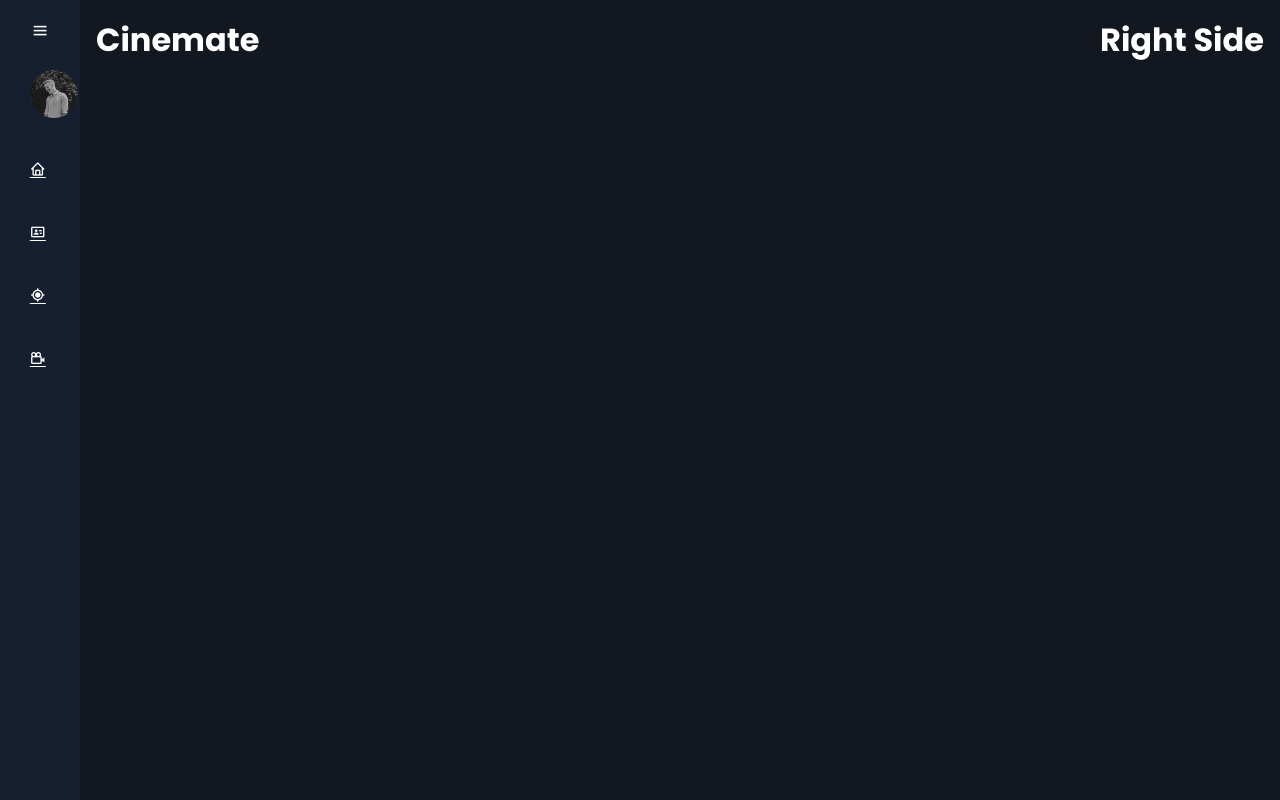
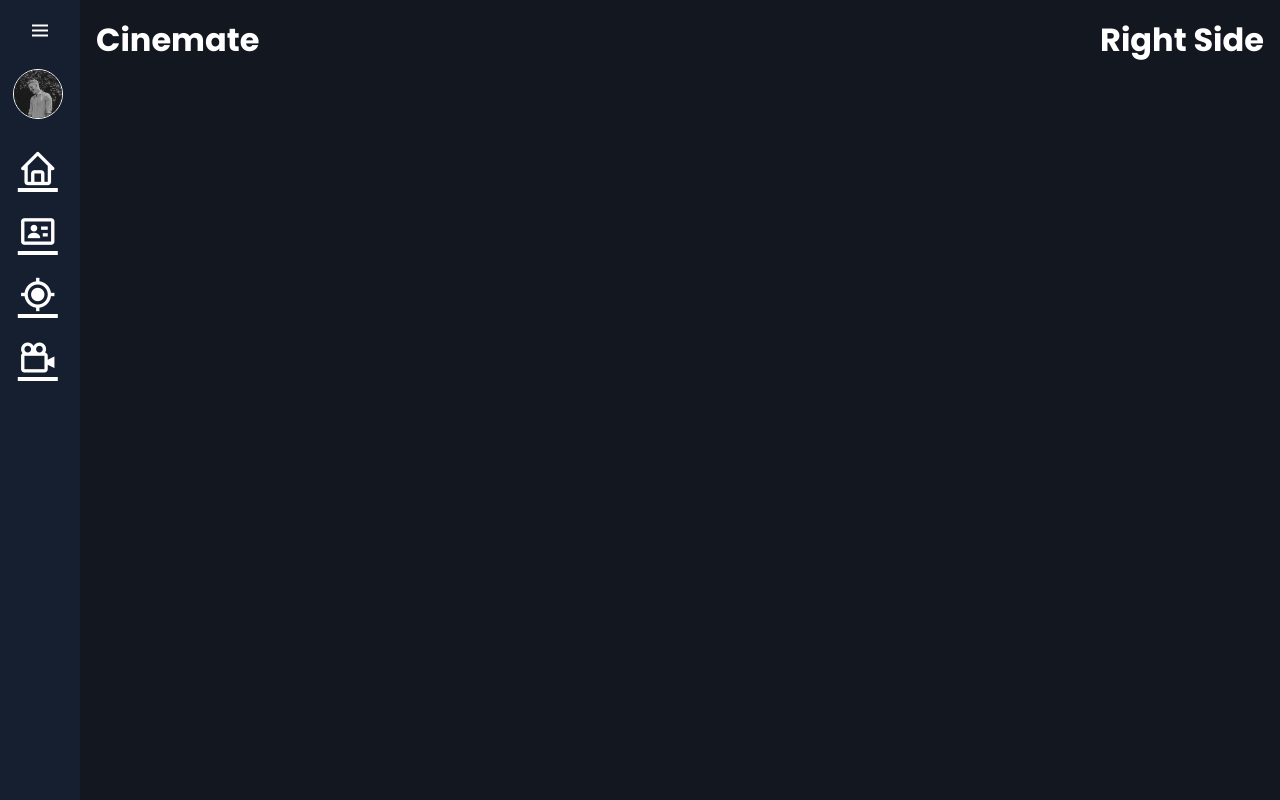
Before and after one commit to jakobupton/cinemate, a PHP site: page / in a window 1280 px wide. Run offline with PHP 8.4, Linux system fonts and the light colour scheme.

Commit message:
Small fixes like centering

```diff
--- a/index.php
+++ b/index.php
@@ -1,15 +1,17 @@
-<!DOCTYPE html>
+<!doctype html>
 <html lang="en">
+
 <head>
-        <meta charset="UTF-8">
-        <meta name="viewport" content="width=device-width, initial-scale=1.0">
+    <meta charset="UTF-8" />
+    <meta name="viewport" content="width=device-width, initial-scale=1.0" />
     <title>Cinemate</title>
-        <link rel="stylesheet" href="styles/main.css">
-        <link href='https://unpkg.com/boxicons@2.1.4/css/boxicons.min.css' rel='stylesheet'>
-        <link rel="preconnect" href="https://fonts.googleapis.com">
-        <link rel="preconnect" href="https://fonts.gstatic.com" crossorigin>
-        <link href="https://fonts.googleapis.com/css2?family=Poppins:ital,wght@0,100;0,200;0,300;0,400;0,500;0,600;0,700;0,800;0,900;1,100;1,200;1,300;1,400;1,500;1,600;1,700;1,800;1,900&display=swap" rel="stylesheet">
+    <link rel="stylesheet" href="styles/main.css" />
+    <link href="https://unpkg.com/boxicons@2.1.4/css/boxicons.min.css" rel="stylesheet" />
+    <link rel="preconnect" href="https://fonts.googleapis.com" />
+    <link rel="preconnect" href="https://fonts.gstatic.com" crossorigin />
+    <link href="https://fonts.googleapis.com/css2?family=Poppins:ital,wght@0,100;0,200;0,300;0,400;0,500;0,600;0,700;0,800;0,900;1,100;1,200;1,300;1,400;1,500;1,600;1,700;1,800;1,900&display=swap" rel="stylesheet" />
 </head>
+
 <body>
     <div class="sidebar">
         <div class="top">
@@ -20,40 +22,42 @@
             <i class="bx bx-menu" id="btn"></i>
         </div>
         <div class="user">
-                <img src="img/me.png" alt="me" class="user-img">
+            <img src="img/me.png" alt="me" class="user-img" />
             <div>
-                    <p class="bold">Jakob U.</p>
-                    <p>Admin</p>
+                <p class="bold"><?php //echo name;
+                                ?>Jakob Upton</p>
+                <p><?php //echo Role; <
+                    ?>Admin</p>
             </div>
         </div>
         <ul>
             <li>
                 <a href="#">
+                    <!-- Ref to Home -->
                     <i class="bx bx-home"></i>
                     <span class="nav-item">Home</span>
                 </a>
-                    <span class="tooltip">Home</span>
             </li>
             <li>
                 <a href="#">
+                    <!-- Ref to Tickets -->
                     <i class="bx bx-id-card"></i>
                     <span class="nav-item">Tickets</span>
                 </a>
-                    <span class="tooltip">Tickets</span>
             </li>
             <li>
                 <a href="#">
+                    <!-- Ref to Theatres -->
                     <i class="bx bx-current-location"></i>
                     <span class="nav-item">Theatres</span>
                 </a>
-                    <span class="tooltip">Theatres</span>
             </li>
             <li>
                 <a href="#">
+                    <!-- Ref to Movies -->
                     <i class="bx bx-camera-movie"></i>
                     <span class="nav-item">Movies</span>
                 </a>
-                    <span class="tooltip">Movies</span>
             </li>
         </ul>
     </div>
@@ -67,11 +71,6 @@
         </div>
     </div>
 </body>
-    <script>
-        let btn = document.querySelector('#btn')
-        let sidebar = document.querySelector('.sidebar')
-        btn.onclick = function() {
-            sidebar.classList.toggle('active')
-        };
-    </script>
+<script src="scripts/main.js"></script>
+
 </html>
--- a/scripts/main.js
+++ b/scripts/main.js
@@ -1,6 +1,5 @@
-let btn = document.querySelector('#btn')
-let sidebar = document.querySelector('.sidebar')
-
-btn.onClick() = function() {
-    sidebar.classList.toggle('active')
+let btn = document.querySelector("#btn");
+let sidebar = document.querySelector(".sidebar");
+btn.onclick = function () {
+  sidebar.classList.toggle("active");
 };
--- a/styles/main.css
+++ b/styles/main.css
@@ -1,15 +1,41 @@
+:root {
+    --primary-color: #ff4a57;
+    --secondary-color: #151f30;
+    --text-color: #ffffff;
+    --text-light: #b3b3b3;
+    --border-color: #2c2c2c;
+    --background-color: #131720;
+}
+
 * {
     margin: 0;
     padding: 0;
     box-sizing: border-box;
     font-family: "Poppins", sans-serif;
-    color: white;
+    color: var(--text-color);
+}
+
+.user {
+    display: flex;
+    align-items: center;
+    transition: all 0.5s ease;
+}
+
+.sidebar.active .user {
+    display: flex;
+    align-items: center;
+}
+
+.user p {
+    color: var(--text-color);
+    opacity: 1;
+    margin-left: 1rem;
 }
 
 .user-img {
     width: 50px;
     border-radius: 100%;
-    border: 1px solid #151F30;
+    border: 1px solid #fff;
 }
 
 .sidebar {
@@ -33,11 +60,12 @@
 }
 
 .sidebar #btn {
+    /* Hamburger Icon */
     position: absolute;
-    color: white;
+    color: var(--text-color);
     top: 0.4rem;
     left: 50%;
-    font-size: 1.2rem;
+    font-size: 1.5rem;
     line-height: 50px;
     transform: translateX(-50%);
     cursor: pointer;
@@ -62,31 +90,20 @@
 }
 
 .top .logo i {
-    font-size: 2rem;
+    /* Cinemate C */
+    font-size: 3rem;
     margin-right: 5px;
-}
-
-.user {
-    display: flex;
-    align-items: center;
-    margin-left: 1rem;
-}
-
-.user p {
-    color: #fff;
-    opacity: 1;
-    margin-left: 1rem;
 }
 
 .sidebar p {
     opacity: 0;
 }
 
-.sidebar.active p{
+.sidebar.active p {
     opacity: 1;
 }
 
-.sidebar ul li{
+.sidebar ul li {
     position: relative;
     list-style-type: none;
     text-decoration: none;
@@ -97,15 +114,15 @@
 }
 
 .sidebar ul li a {
-    color: #fff;
+    color: var(--text-color);
     display: flex;
     align-items: center;
-    border-radius: 50%;
+    border-radius: 10px;
 }
 
 .sidebar ul li a:hover {
-    background-color: #fff;
-    color: #63E3FF;
+    background-color: var(--background-color);
+    color: var(--text-color);
 }
 
 .sidebar ul li a i {
@@ -113,6 +130,8 @@
     text-align: center;
     height: 50px;
     line-height: 50px;
+    font-size: 2.5rem;
+    transition: all 0.5s ease;
 }
 
 .sidebar .nav-item {
```
Also changed, not shown: other parts of styles/main.css (+8 -26 lines). Lines whose indentation alone changed are shown as unchanged.
